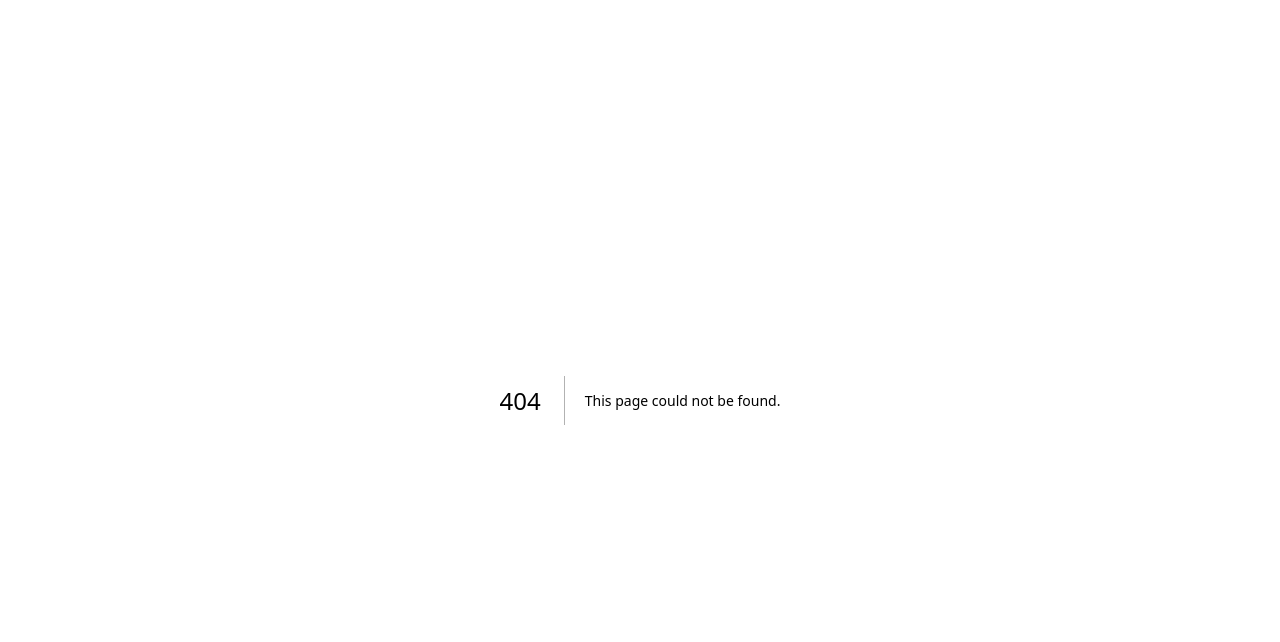
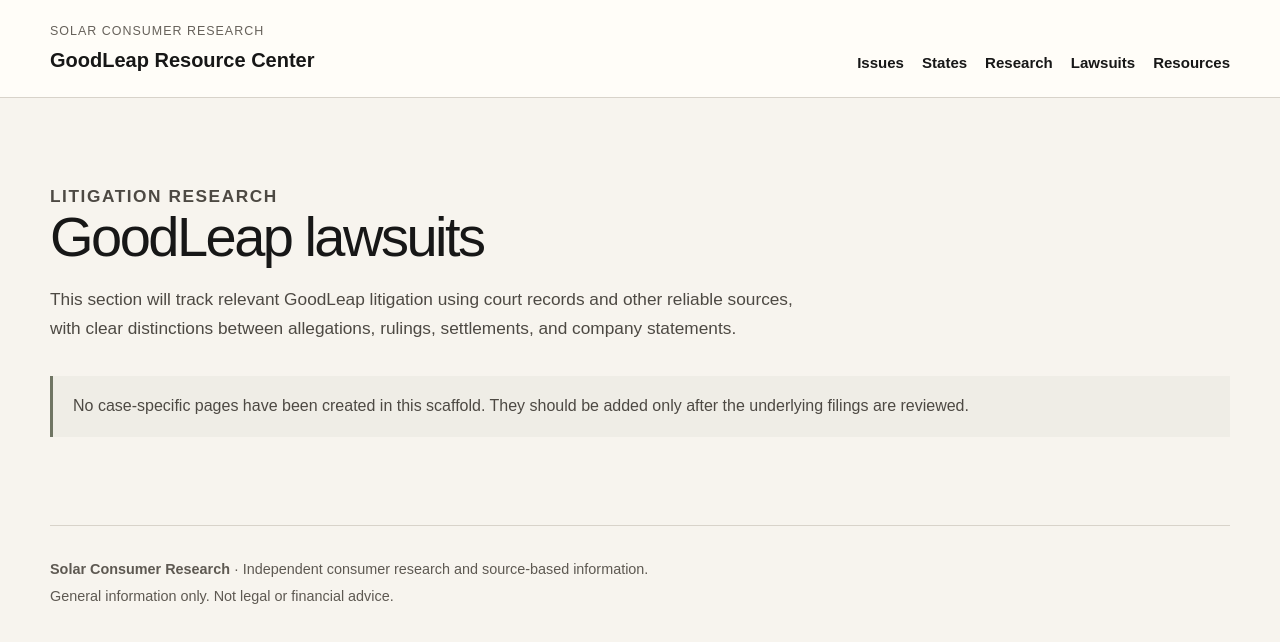
Before and after one commit to Decentralized-Rob/solar-consumer-research, a Next.js app: page /goodleap/lawsuits in a window 1280 px wide. Before the commit this address had no page. Shown: the top 642 px of the page. Built offline with nearby package versions, Linux system fonts and the light colour scheme.

Commit message:
Add GoodLeap lawsuits index scaffold

```diff
--- /dev/null
+++ b/app/goodleap/lawsuits/page.tsx
@@ -0,0 +1,12 @@
+export default function GoodLeapLawsuitsPage() {
+  return (
+    <main className="gl-main">
+      <section className="gl-section-intro">
+        <p className="gl-kicker">Litigation research</p>
+        <h1>GoodLeap lawsuits</h1>
+        <p>This section will track relevant GoodLeap litigation using court records and other reliable sources, with clear distinctions between allegations, rulings, settlements, and company statements.</p>
+      </section>
+      <aside className="gl-note">No case-specific pages have been created in this scaffold. They should be added only after the underlying filings are reviewed.</aside>
+    </main>
+  );
+}
```
